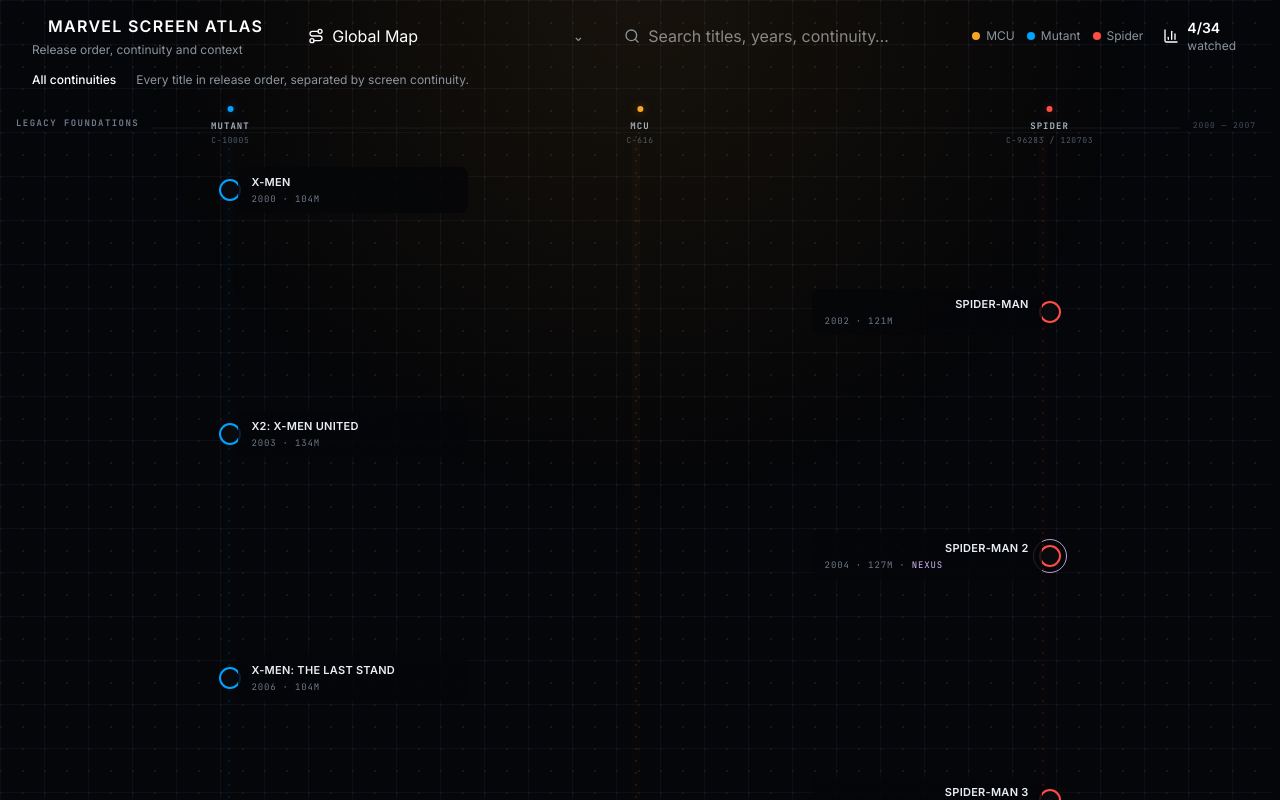
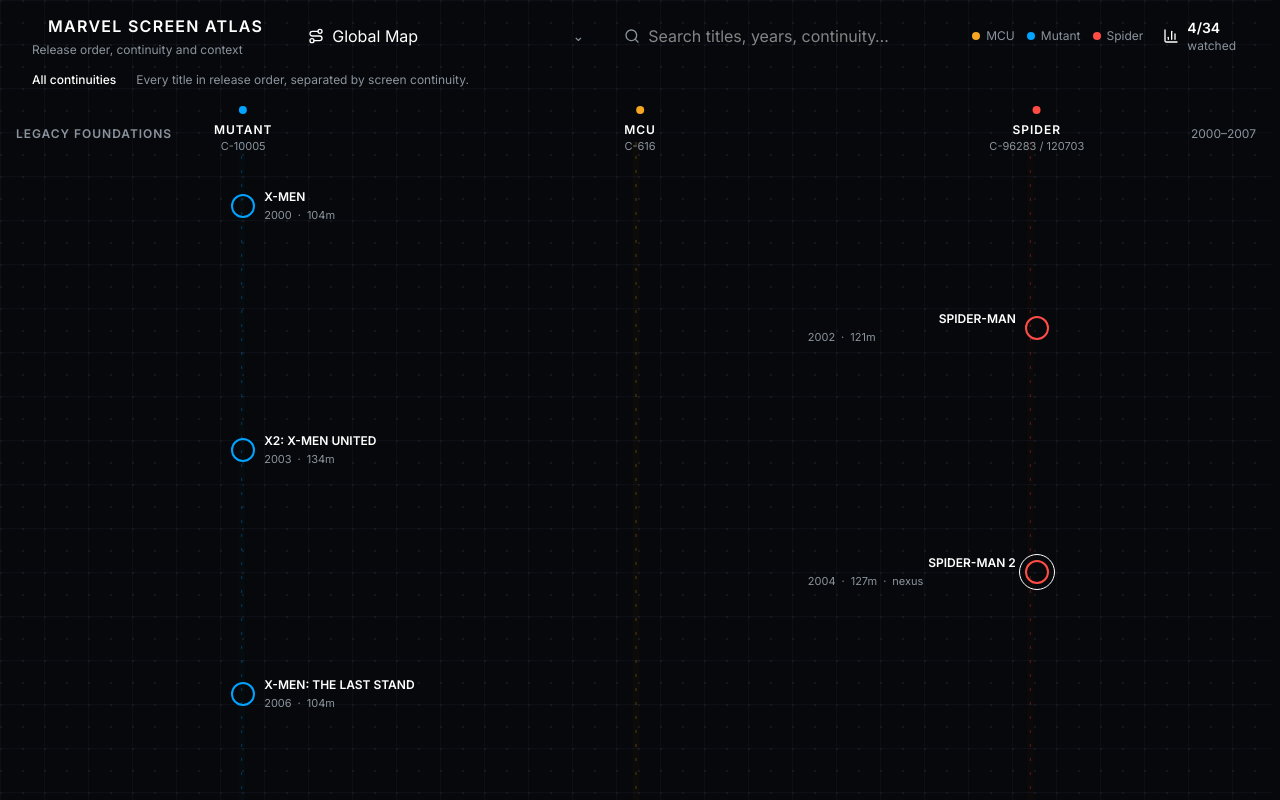
Before and after one commit to BenWassa/marvel, a React (Vite) app: page / in a window 1280 px wide. Built offline with nearby package versions, Linux system fonts and the light colour scheme.

Commit message:
Improve atlas map accessibility and readability

```diff
--- a/src/components/AtlasMap.tsx
+++ b/src/components/AtlasMap.tsx
@@ -17,15 +17,14 @@ interface AtlasMapProps {
   searchQuery: string;
 }
 
-const ROW_HEIGHT = 122;
-const TOP_PADDING = 190;
-const BOTTOM_PADDING = 430;
+const TOP_PADDING = 206;
+const BOTTOM_PADDING = 420;
 
 const ERAS = [
-  { year: 2000, label: 'LEGACY FOUNDATIONS', years: '2000 — 2007' },
-  { year: 2008, label: 'MCU FORMATION', years: '2008 — 2015' },
-  { year: 2016, label: 'CONVERGENCE BUILDS', years: '2016 — 2019' },
-  { year: 2021, label: 'MULTIVERSE ERA', years: '2021 —' },
+  { year: 2000, label: 'Legacy foundations', years: '2000–2007' },
+  { year: 2008, label: 'MCU formation', years: '2008–2015' },
+  { year: 2016, label: 'Convergence builds', years: '2016–2019' },
+  { year: 2021, label: 'Multiverse era', years: '2021–' },
 ];
 
 const laneOrder: UniverseId[] = ['10005', '616', 'spider'];
@@ -35,7 +34,19 @@ const makeCurve = (
   b: { x: number; y: number }
 ): string => {
   const midY = (a.y + b.y) / 2;
-  return `M ${a.x} ${a.y} C ${a.x} ${midY}, ${b.x} ${midY}, ${b.x} ${b.y}`;
+  return 'M ' + a.x + ' ' + a.y + ' C ' + a.x + ' ' + midY + ', ' + b.x + ' ' + midY + ', ' + b.x + ' ' + b.y;
+};
+
+const getLabelPositionClass = (universeId: UniverseId): string => {
+  if (universeId === 'spider') {
+    return 'right-[34px] top-1/2 -translate-y-1/2 text-right';
+  }
+
+  if (universeId === '616') {
+    return 'left-1/2 top-[38px] -translate-x-1/2 text-center sm:left-[34px] sm:top-1/2 sm:translate-x-0 sm:-translate-y-1/2 sm:text-left';
+  }
+
+  return 'left-[34px] top-1/2 -translate-y-1/2 text-left';
 };
 
 export const AtlasMap: React.FC<AtlasMapProps> = ({
@@ -62,6 +73,7 @@ export const AtlasMap: React.FC<AtlasMapProps> = ({
 
   const sortedNodes = useMemo(() => getChronologicalNodes(nodes), [nodes]);
   const route = getRoute(activeRouteId);
+  const rowHeight = width < 640 ? 136 : 122;
   const routeSet = useMemo(
     () => new Set(activeRouteId === 'all' ? sortedNodes.map((node) => node.id) : route.nodeIds),
     [activeRouteId, route.nodeIds, sortedNodes]
@@ -78,48 +90,50 @@ export const AtlasMap: React.FC<AtlasMapProps> = ({
 
     if (width < 980) {
       return {
-        '10005': width * 0.13,
+        '10005': width * 0.14,
         '616': width * 0.5,
-        spider: width * 0.87,
+        spider: width * 0.86,
       };
     }
 
     return {
-      '10005': width * 0.18,
+      '10005': width * 0.19,
       '616': width * 0.5,
-      spider: width * 0.82,
+      spider: width * 0.81,
     };
   }, [width]);
 
   const positions = useMemo(() => {
-    const map = new Map<string, { x: number; y: number }>();
+    const result = new Map<string, { x: number; y: number }>();
     sortedNodes.forEach((node, index) => {
-      map.set(node.id, {
+      result.set(node.id, {
         x: laneX[node.uni],
-        y: TOP_PADDING + index * ROW_HEIGHT,
+        y: TOP_PADDING + index * rowHeight,
       });
     });
-    return map;
-  }, [laneX, sortedNodes]);
+    return result;
+  }, [laneX, rowHeight, sortedNodes]);
 
-  const canvasHeight = TOP_PADDING + sortedNodes.length * ROW_HEIGHT + BOTTOM_PADDING;
+  const canvasHeight = TOP_PADDING + sortedNodes.length * rowHeight + BOTTOM_PADDING;
 
   const routePath = useMemo(() => {
     if (activeRouteId === 'all') return '';
+
     const routePositions = route.nodeIds
       .map((id) => positions.get(id))
       .filter((position): position is { x: number; y: number } => Boolean(position));
 
     if (routePositions.length < 2) return '';
 
-    let d = `M ${routePositions[0].x} ${routePositions[0].y}`;
+    let path = 'M ' + routePositions[0].x + ' ' + routePositions[0].y;
     for (let index = 1; index < routePositions.length; index += 1) {
       const previous = routePositions[index - 1];
       const next = routePositions[index];
       const midY = (previous.y + next.y) / 2;
-      d += ` C ${previous.x} ${midY}, ${next.x} ${midY}, ${next.x} ${next.y}`;
+      path += ' C ' + previous.x + ' ' + midY + ', ' + next.x + ' ' + midY + ', ' + next.x + ' ' + next.y;
     }
-    return d;
+
+    return path;
   }, [activeRouteId, positions, route.nodeIds]);
 
   const selectedNode = nodes.find((node) => node.id === activeNodeId) ?? null;
@@ -131,7 +145,7 @@ export const AtlasMap: React.FC<AtlasMapProps> = ({
     const seen = new Set<string>();
 
     (selectedNode.connections ?? []).forEach((connection) => {
-      const key = `${selectedNode.id}:${connection.targetId}`;
+      const key = selectedNode.id + ':' + connection.targetId;
       if (!seen.has(key) && positions.has(connection.targetId)) {
         seen.add(key);
         pairs.push({ sourceId: selectedNode.id, targetId: connection.targetId });
@@ -141,7 +155,7 @@ export const AtlasMap: React.FC<AtlasMapProps> = ({
     nodes.forEach((node) => {
       (node.connections ?? []).forEach((connection) => {
         if (connection.targetId !== selectedNode.id) return;
-        const key = `${node.id}:${selectedNode.id}`;
+        const key = node.id + ':' + selectedNode.id;
         if (!seen.has(key) && positions.has(node.id)) {
           seen.add(key);
           pairs.push({ sourceId: node.id, targetId: selectedNode.id });
@@ -154,51 +168,72 @@ export const AtlasMap: React.FC<AtlasMapProps> = ({
 
   useEffect(() => {
     if (!activeNodeId) return;
-    const nodeElement = document.getElementById(`atlas-node-${activeNodeId}`);
-    if (!nodeElement) return;
-
+    const nodeElement = document.getElementById('atlas-node-' + activeNodeId);
     const scroller = scrollerRef.current;
-    if (!scroller) return;
+    if (!nodeElement || !scroller) return;
 
     const nodeTop = nodeElement.offsetTop;
-    const visibleTop = scroller.scrollTop + 110;
-    const visibleBottom = scroller.scrollTop + scroller.clientHeight - 250;
+    const visibleTop = scroller.scrollTop + 120;
+    const visibleBottom = scroller.scrollTop + scroller.clientHeight - 260;
 
     if (nodeTop < visibleTop || nodeTop > visibleBottom) {
       scroller.scrollTo({
         top: Math.max(0, nodeTop - scroller.clientHeight * 0.42),
-        behavior: 'smooth',
+        behavior: 'auto',
       });
     }
   }, [activeNodeId]);
 
-  const labelWidth = width < 640 ? 132 : width < 900 ? 175 : 230;
+  const labelWidth = width < 640 ? 124 : width < 900 ? 178 : 230;
+  const searchMatches = sortedNodes.filter((node) => matchesNodeSearch(node, searchQuery)).length;
 
   return (
     <div
       ref={scrollerRef}
-      className="atlas-scroll relative h-full w-full overflow-y-auto overflow-x-hidden bg-[#050609]"
+      className="atlas-scroll relative h-full w-full overflow-y-auto overflow-x-hidden"
+      role="region"
+      aria-label="Marvel screen continuity map"
+      aria-describedby="atlas-map-description"
     >
+      <p id="atlas-map-description" className="sr-only">
+        Titles are arranged vertically by release order and horizontally by screen continuity. Curated routes are highlighted without removing surrounding titles. Selecting a title opens its details.
+      </p>
+
+      <p className="sr-only" aria-live="polite">
+        {searchQuery.trim()
+          ? searchMatches + ' matching titles. Other titles remain available as context.'
+          : 'All ' + sortedNodes.length + ' titles are shown.'}
+      </p>
+
+      <section className="sr-only" aria-label="Titles in release order">
+        <h2>Marvel screen titles in release order</h2>
+        <ol>
+          {sortedNodes.map((node) => {
+            const meta = UNIVERSE_META[node.uni];
+            const inRoute = activeRouteId === 'all' || routeSet.has(node.id);
+            return (
+              <li key={'accessible-' + node.id}>
+                {node.year}. {node.title}. {meta.label}. {node.seen ? 'Watched.' : 'Not watched.'}
+                {activeRouteId !== 'all' ? (inRoute ? ' Included in the selected route.' : ' Outside the selected route.') : ''}
+              </li>
+            );
+          })}
+        </ol>
+      </section>
+
       <div className="relative min-w-0" style={{ height: canvasHeight }}>
         <div className="pointer-events-none absolute inset-0 atlas-grid" aria-hidden="true" />
-        <div className="pointer-events-none absolute inset-x-0 top-0 h-[520px] bg-[radial-gradient(circle_at_50%_0%,rgba(245,166,35,0.08),transparent_62%)]" />
+        <div className="atlas-map-vignette pointer-events-none absolute inset-x-0 top-0 h-[520px]" aria-hidden="true" />
 
         <svg
           className="pointer-events-none absolute inset-0 h-full w-full"
-          viewBox={`0 0 ${width} ${canvasHeight}`}
+          viewBox={[0, 0, width, canvasHeight].join(' ')}
           preserveAspectRatio="none"
           aria-hidden="true"
         >
           <defs>
             <filter id="atlas-soft-glow" x="-80%" y="-80%" width="260%" height="260%">
-              <feGaussianBlur stdDeviation="6" result="blur" />
-              <feMerge>
-                <feMergeNode in="blur" />
-                <feMergeNode in="SourceGraphic" />
-              </feMerge>
-            </filter>
-            <filter id="atlas-route-glow" x="-80%" y="-80%" width="260%" height="260%">
-              <feGaussianBlur stdDeviation="10" result="blur" />
+              <feGaussianBlur stdDeviation="5" result="blur" />
               <feMerge>
                 <feMergeNode in="blur" />
                 <feMergeNode in="SourceGraphic" />
@@ -212,22 +247,22 @@ export const AtlasMap: React.FC<AtlasMapProps> = ({
               <g key={universeId}>
                 <line
                   x1={laneX[universeId]}
-                  y1={136}
+                  y1={142}
                   x2={laneX[universeId]}
-                  y2={canvasHeight - BOTTOM_PADDING + 80}
+                  y2={canvasHeight - BOTTOM_PADDING + 88}
                   stroke={meta.color}
                   strokeWidth="1"
-                  strokeDasharray="2 10"
-                  opacity="0.22"
+                  strokeDasharray="3 11"
+                  opacity="0.3"
                 />
                 <line
                   x1={laneX[universeId]}
-                  y1={136}
+                  y1={142}
                   x2={laneX[universeId]}
-                  y2={canvasHeight - BOTTOM_PADDING + 80}
+                  y2={canvasHeight - BOTTOM_PADDING + 88}
                   stroke={meta.color}
-                  strokeWidth="8"
-                  opacity="0.018"
+                  strokeWidth="7"
+                  opacity="0.025"
                 />
               </g>
             );
@@ -236,12 +271,18 @@ export const AtlasMap: React.FC<AtlasMapProps> = ({
           {ERAS.map((era) => {
             const index = sortedNodes.findIndex((node) => Number.parseInt(node.year, 10) >= era.year);
             if (index < 0) return null;
-            const y = TOP_PADDING + index * ROW_HEIGHT - 62;
+            const y = TOP_PADDING + index * rowHeight - 66;
 
             return (
-              <g key={era.year}>
-                <line x1="20" x2={Math.max(20, width - 20)} y1={y} y2={y} stroke="#242936" opacity="0.5" />
-              </g>
+              <line
+                key={era.year}
+                x1="20"
+                x2={Math.max(20, width - 20)}
+                y1={y}
+                y2={y}
+                stroke="var(--border-subtle)"
+                opacity="0.75"
+              />
             );
           })}
 
@@ -250,17 +291,17 @@ export const AtlasMap: React.FC<AtlasMapProps> = ({
               <path
                 d={routePath}
                 fill="none"
-                stroke="#F5E6BD"
-                strokeWidth="12"
-                opacity="0.08"
-                filter="url(#atlas-route-glow)"
+                stroke="var(--route-line)"
+                strokeWidth="9"
+                opacity="0.07"
+                filter="url(#atlas-soft-glow)"
               />
               <path
                 d={routePath}
                 fill="none"
-                stroke="#F5E6BD"
-                strokeWidth="2.25"
-                opacity="0.78"
+                stroke="var(--route-line)"
+                strokeWidth="2.5"
+                opacity="0.9"
                 strokeLinecap="round"
               />
             </>
@@ -270,32 +311,22 @@ export const AtlasMap: React.FC<AtlasMapProps> = ({
             const source = positions.get(sourceId);
             const target = positions.get(targetId);
             if (!source || !target) return null;
-            const d = makeCurve(source, target);
 
             return (
-              <g key={`${sourceId}-${targetId}`}>
-                <path
-                  d={d}
-                  fill="none"
-                  stroke="#E5C5FF"
-                  strokeWidth="9"
-                  opacity="0.08"
-                  filter="url(#atlas-soft-glow)"
-                />
-                <path
-                  d={d}
-                  fill="none"
-                  stroke="#E5C5FF"
-                  strokeWidth="1.5"
-                  strokeDasharray="5 6"
-                  opacity="0.85"
-                />
-              </g>
+              <path
+                key={sourceId + '-' + targetId}
+                d={makeCurve(source, target)}
+                fill="none"
+                stroke="var(--connection-line)"
+                strokeWidth="1.75"
+                strokeDasharray="5 7"
+                opacity="0.9"
+              />
             );
           })}
         </svg>
 
-        <div className="pointer-events-none absolute inset-x-0 top-[106px] z-10">
+        <div className="pointer-events-none absolute inset-x-0 top-[106px] z-10" aria-hidden="true">
           {laneOrder.map((universeId) => {
             const meta = UNIVERSE_META[universeId];
             return (
@@ -305,13 +336,13 @@ export const AtlasMap: React.FC<AtlasMapProps> = ({
                 style={{ left: laneX[universeId] }}
               >
                 <div
-                  className="mx-auto mb-2 h-1.5 w-1.5 rounded-full"
-                  style={{ backgroundColor: meta.color, boxShadow: `0 0 10px ${meta.glow}` }}
+                  className="mx-auto mb-2 h-2 w-2 rounded-full"
+                  style={{ backgroundColor: meta.color }}
                 />
-                <div className="whitespace-nowrap font-mono-code text-[8px] font-bold uppercase tracking-[0.12em] text-[#A7AFBC] sm:text-[9px]">
+                <div className="whitespace-nowrap text-[11px] font-semibold uppercase tracking-[0.08em] text-[var(--text-secondary)] sm:text-xs">
                   {meta.shortLabel}
                 </div>
-                <div className="hidden whitespace-nowrap font-mono-code text-[8px] uppercase tracking-[0.08em] text-[#515B6C] sm:block">
+                <div className="hidden whitespace-nowrap text-[11px] text-[var(--text-muted)] sm:block">
                   {meta.code}
                 </div>
               </div>
@@ -322,18 +353,19 @@ export const AtlasMap: React.FC<AtlasMapProps> = ({
         {ERAS.map((era) => {
           const index = sortedNodes.findIndex((node) => Number.parseInt(node.year, 10) >= era.year);
           if (index < 0) return null;
-          const y = TOP_PADDING + index * ROW_HEIGHT - 73;
+          const y = TOP_PADDING + index * rowHeight - 80;
 
           return (
             <div
               key={era.year}
               className="pointer-events-none absolute left-4 right-4 z-10 flex items-end justify-between"
               style={{ top: y }}
+              aria-hidden="true"
             >
-              <span className="bg-[#050609] pr-3 font-mono-code text-[9px] font-bold uppercase tracking-[0.16em] text-[#6F798A]">
+              <span className="bg-[var(--bg)] pr-3 text-[11px] font-semibold uppercase tracking-[0.08em] text-[var(--text-muted)] sm:text-xs">
                 {era.label}
               </span>
-              <span className="bg-[#050609] pl-3 font-mono-code text-[8px] uppercase tracking-[0.12em] text-[#464E5C]">
+              <span className="bg-[var(--bg)] pl-3 text-[11px] text-[var(--text-muted)] sm:text-xs">
                 {era.years}
               </span>
             </div>
@@ -348,51 +380,59 @@ export const AtlasMap: React.FC<AtlasMapProps> = ({
           const inRoute = activeRouteId === 'all' || routeSet.has(node.id);
           const matchesSearch = matchesNodeSearch(node, searchQuery);
           const isActive = activeNodeId === node.id;
-          const isDimmed = !inRoute || !matchesSearch;
-          const labelOnLeft = node.uni === 'spider';
           const watched = node.seen;
+
+          let opacity = 1;
+          if (!isActive && !matchesSearch) opacity = 0.2;
+          else if (!isActive && !inRoute) opacity = 0.42;
+
+          const routeLabel =
+            activeRouteId === 'all'
+              ? ''
+              : inRoute
+                ? ', included in selected route'
+                : ', outside selected route';
 
           return (
             <button
               type="button"
-              id={`atlas-node-${node.id}`}
+              id={'atlas-node-' + node.id}
               key={node.id}
               onClick={() => onSelectNode(node.id)}
-              aria-label={`${node.title}, ${node.year}${watched ? ', watched' : ''}`}
-              aria-pressed={isActive}
-              className="absolute z-20 h-11 w-11 -translate-x-1/2 -translate-y-1/2 rounded-full outline-none transition-[opacity,transform] duration-300 focus-visible:ring-2 focus-visible:ring-white/70"
+              aria-label={node.title + ', ' + node.year + ', ' + meta.label + (watched ? ', watched' : ', not watched') + routeLabel}
+              aria-current={isActive ? 'true' : undefined}
+              data-search-match={matchesSearch ? 'true' : 'false'}
+              data-in-route={inRoute ? 'true' : 'false'}
+              className="atlas-node absolute z-20 h-12 w-12 -translate-x-1/2 -translate-y-1/2 rounded-full outline-none transition-opacity duration-150 focus-visible:ring-2 focus-visible:ring-white/80 focus-visible:ring-offset-2 focus-visible:ring-offset-[var(--bg)]"
               style={{
                 left: position.x,
                 top: position.y,
-                opacity: isDimmed ? 0.14 : 1,
+                opacity,
               }}
             >
               <span
-                className="absolute inset-0 m-auto h-9 w-9 rounded-full transition duration-300"
+                className="absolute inset-[4px] rounded-full transition-[background-color,box-shadow] duration-150"
                 style={{
-                  background: isActive ? meta.glow : 'transparent',
-                  filter: isActive ? 'blur(7px)' : undefined,
+                  backgroundColor: isActive ? meta.glow : 'transparent',
+                  boxShadow: isActive ? '0 0 18px ' + meta.glow : 'none',
                 }}
                 aria-hidden="true"
               />
 
               {node.nexus && (
                 <span
-                  className="absolute inset-[5px] rounded-full border opacity-80"
-                  style={{ borderColor: '#E5C5FF' }}
+                  className="absolute inset-[6px] rounded-full border"
+                  style={{ borderColor: 'var(--connection-line)' }}
                   aria-hidden="true"
                 />
               )}
 
               <span
-                className="absolute inset-[11px] rounded-full border-2 transition duration-300"
+                className="absolute inset-[12px] rounded-full border-2 transition-[background-color,box-shadow] duration-150"
                 style={{
                   borderColor: meta.color,
-                  backgroundColor: watched ? meta.core : '#080A0E',
-                  boxShadow:
-                    watched || isActive
-                      ? `0 0 ${isActive ? 18 : 10}px ${meta.glow}`
-                      : '0 0 0 transparent',
+                  backgroundColor: watched ? meta.core : 'var(--bg)',
+                  boxShadow: watched ? '0 0 10px ' + meta.glow : 'none',
                 }}
                 aria-hidden="true"
               >
@@ -402,20 +442,26 @@ export const AtlasMap: React.FC<AtlasMapProps> = ({
               </span>
 
               <span
-                className={`absolute top-1/2 -translate-y-1/2 rounded-lg border px-2.5 py-1.5 transition duration-300 sm:px-3 ${labelOnLeft ? 'right-[30px] text-right' : 'left-[30px] text-left'} ${isActive ? 'border-white/18 bg-[#10131A]/96 shadow-[0_8px_28px_rgba(0,0,0,0.48)]' : 'border-transparent bg-[#050609]/82'}`}
+                className={
+                  'atlas-node-label absolute rounded-lg border px-2.5 py-1.5 ' +
+                  getLabelPositionClass(node.uni) +
+                  (isActive
+                    ? ' border-[var(--border-strong)] bg-[var(--surface-2)] shadow-[0_8px_24px_rgba(0,0,0,0.45)]'
+                    : ' border-transparent bg-[color:var(--bg-translucent)]')
+                }
                 style={{ width: labelWidth }}
               >
-                <span className="block truncate text-[10px] font-semibold tracking-[0.025em] text-[#E9EDF4] sm:text-[11px]">
+                <span className="block truncate text-[11px] font-semibold leading-4 text-[var(--text-primary)] sm:text-xs">
                   {node.title}
                 </span>
-                <span className="mt-0.5 flex items-center gap-1.5 font-mono-code text-[8px] uppercase tracking-[0.1em] text-[#6F798A] sm:text-[9px]">
+                <span className="mt-0.5 flex items-center gap-1.5 text-[11px] leading-4 text-[var(--text-muted)]">
                   <span style={{ color: isActive ? meta.color : undefined }}>{node.year}</span>
-                  <span>·</span>
+                  <span aria-hidden="true">·</span>
                   <span className="truncate">{node.runtime}</span>
                   {node.nexus && (
                     <>
-                      <span>·</span>
-                      <span className="text-[#D8B7F2]">nexus</span>
+                      <span aria-hidden="true">·</span>
+                      <span className="text-[var(--connection-line)]">nexus</span>
                     </>
                   )}
                 </span>
@@ -425,8 +471,8 @@ export const AtlasMap: React.FC<AtlasMapProps> = ({
         })}
 
         {activeRouteId !== 'all' && (
-          <div className="pointer-events-none absolute left-1/2 top-[154px] z-10 -translate-x-1/2 rounded-full border border-[#F5E6BD]/20 bg-[#0C0D11]/90 px-3 py-1 font-mono-code text-[8px] uppercase tracking-[0.14em] text-[#CFC5AA]">
-            Curated viewing route
+          <div className="pointer-events-none absolute left-1/2 top-[162px] z-10 -translate-x-1/2 rounded-full border border-[var(--route-border)] bg-[var(--surface-2)] px-3 py-1.5 text-[11px] font-medium text-[var(--route-line)]">
+            Curated route overlay
           </div>
         )}
       </div>
```
